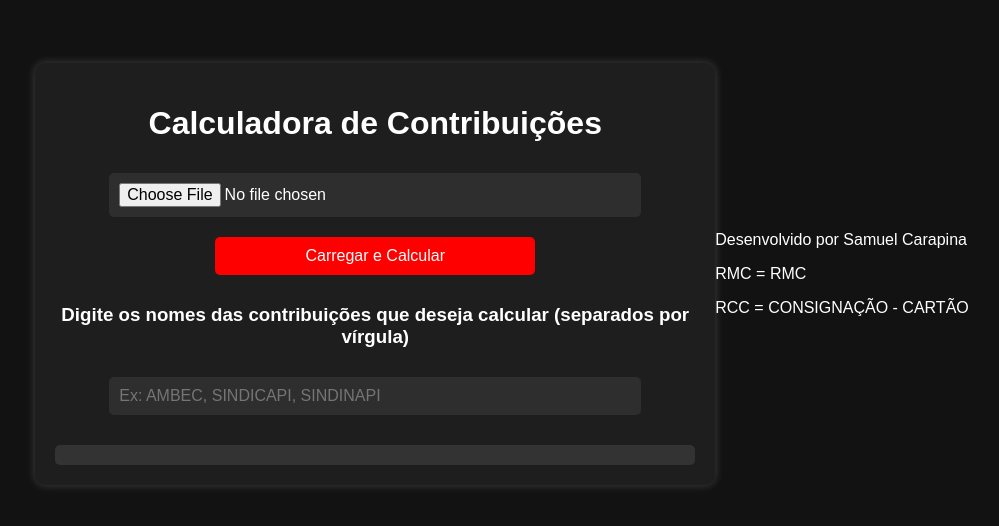
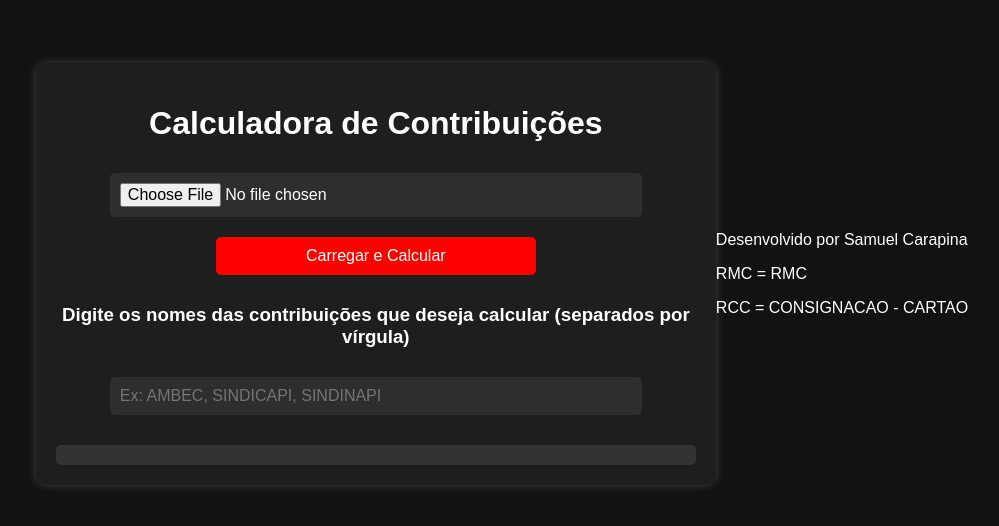
Before and after one commit to Samueldasilvacarapina/calculadora-index-samu, a plain HTML site: page index.html in a window 1280 px wide. Shown: the part 126-652 px from the top of the page, without its empty margins (138-1137 px from the left). Drawn offline with Linux system fonts and the light colour scheme.

Commit message:
Update index.html

```diff
--- a/index.html
+++ b/index.html
@@ -22,7 +22,7 @@
         <p>Desenvolvido por Samuel Carapina</p>
         <div style="margin-top: 10px;">
             <p>RMC = RMC</p>
-            <p>RCC = CONSIGNAÇÃO - CARTÃO</p>
+            <p>RCC = CONSIGNACAO - CARTAO</p>
         </div>
     </footer>
 
```
